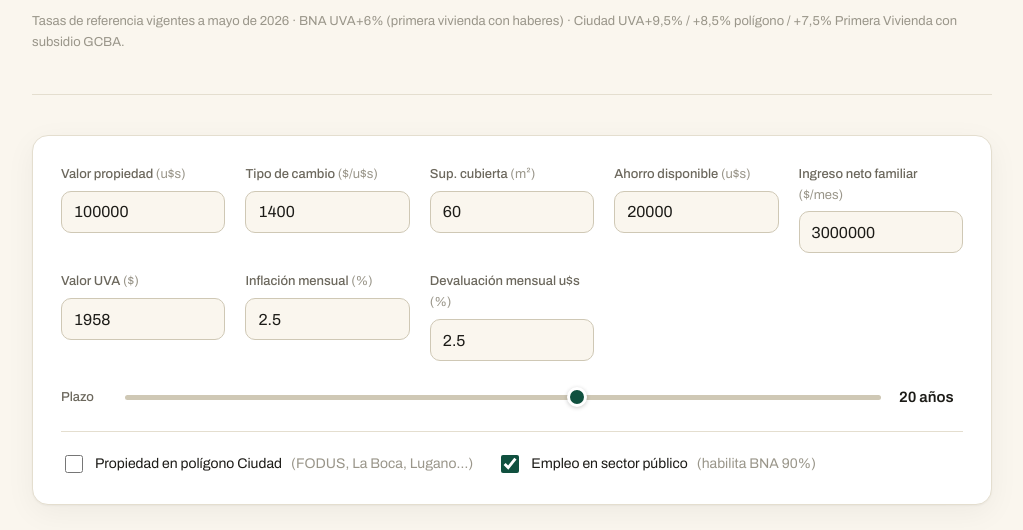
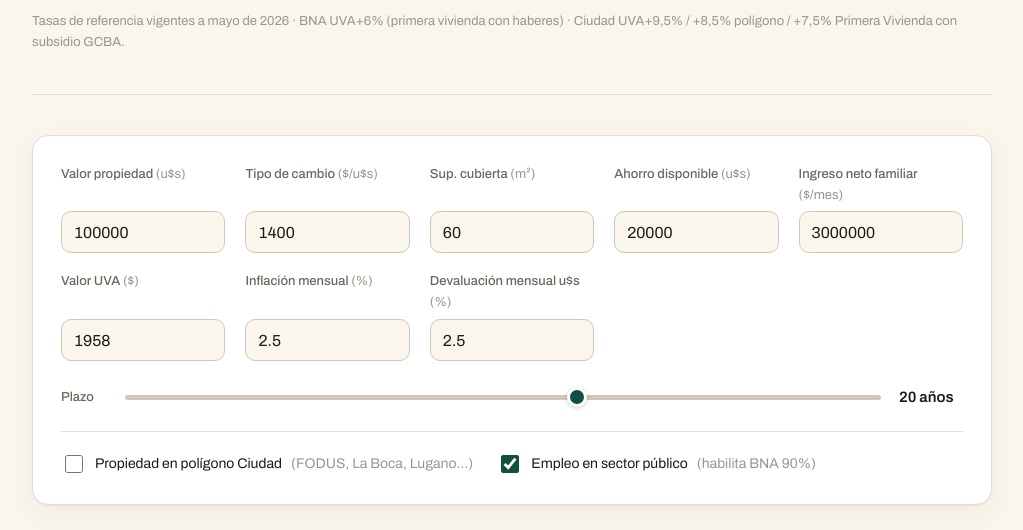
Before and after one commit to juangperezdev/comparador-hipotecario-uva, a plain HTML site: page index.html in a window 1280 px wide. Shown: the part 232-762 px from the top of the page, without its empty margins (128-1151 px from the left). Drawn offline with Linux system fonts and the light colour scheme.

Commit message:
style: improve input field layout and alignment in index.html

```diff
--- a/index.html
+++ b/index.html
@@ -61,8 +61,10 @@
   .panel{background:var(--paper); border:1px solid var(--line); border-radius:16px; padding:clamp(18px,3vw,28px); box-shadow:var(--shadow); margin-bottom:28px;}
 
   .grid-in{display:grid; grid-template-columns:repeat(auto-fit,minmax(150px,1fr)); gap:18px 20px;}
+  .field{display:flex; flex-direction:column;}
   .field label{display:block; font-size:13px; font-weight:500; color:var(--muted); margin-bottom:6px;}
   .field .hint{font-weight:400; color:var(--faint);}
+  .field input[type=number]{margin-top:auto;}
   input[type=number]{
     width:100%; height:42px; padding:0 12px; font:inherit; font-size:16px;
     background:var(--bg); border:1px solid var(--line-strong); border-radius:10px; color:var(--ink);
```
